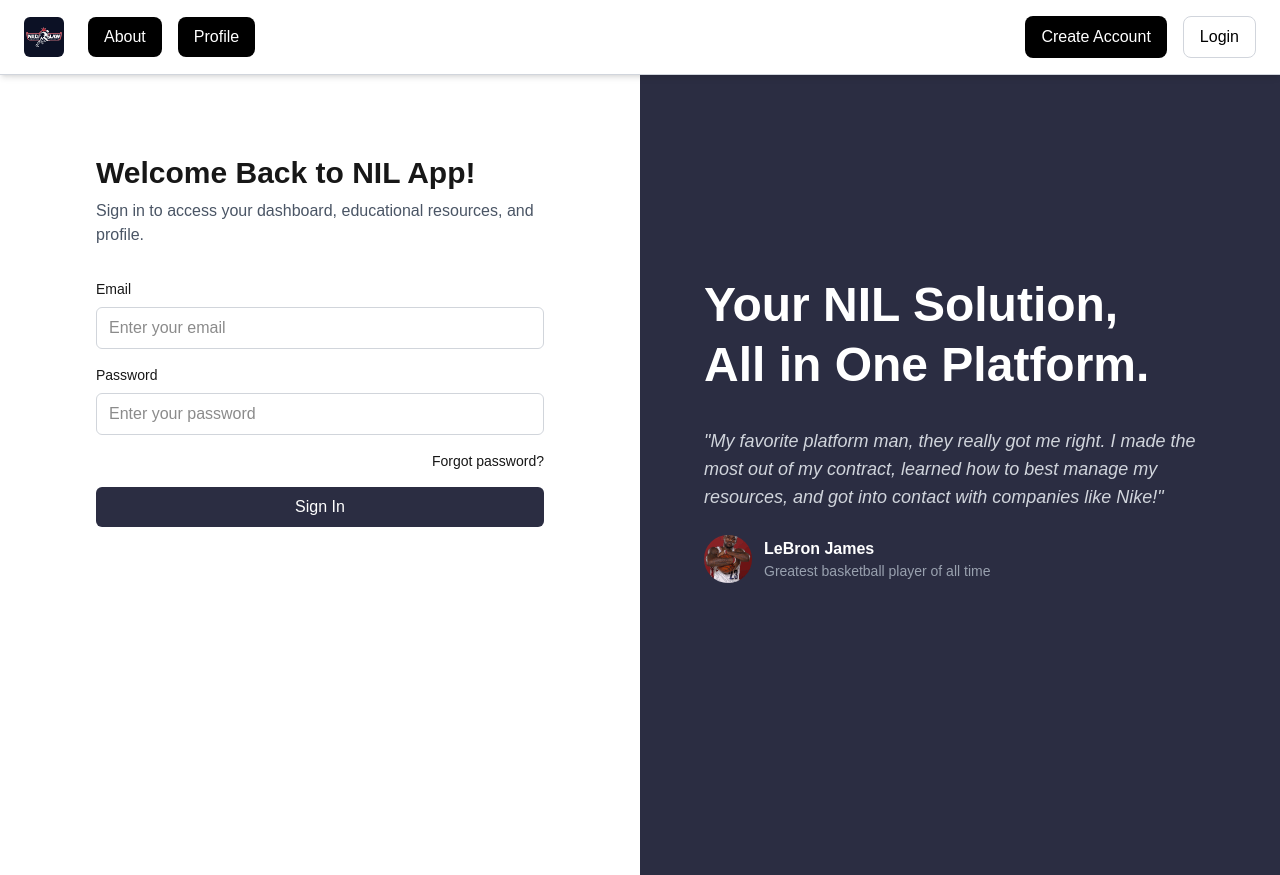
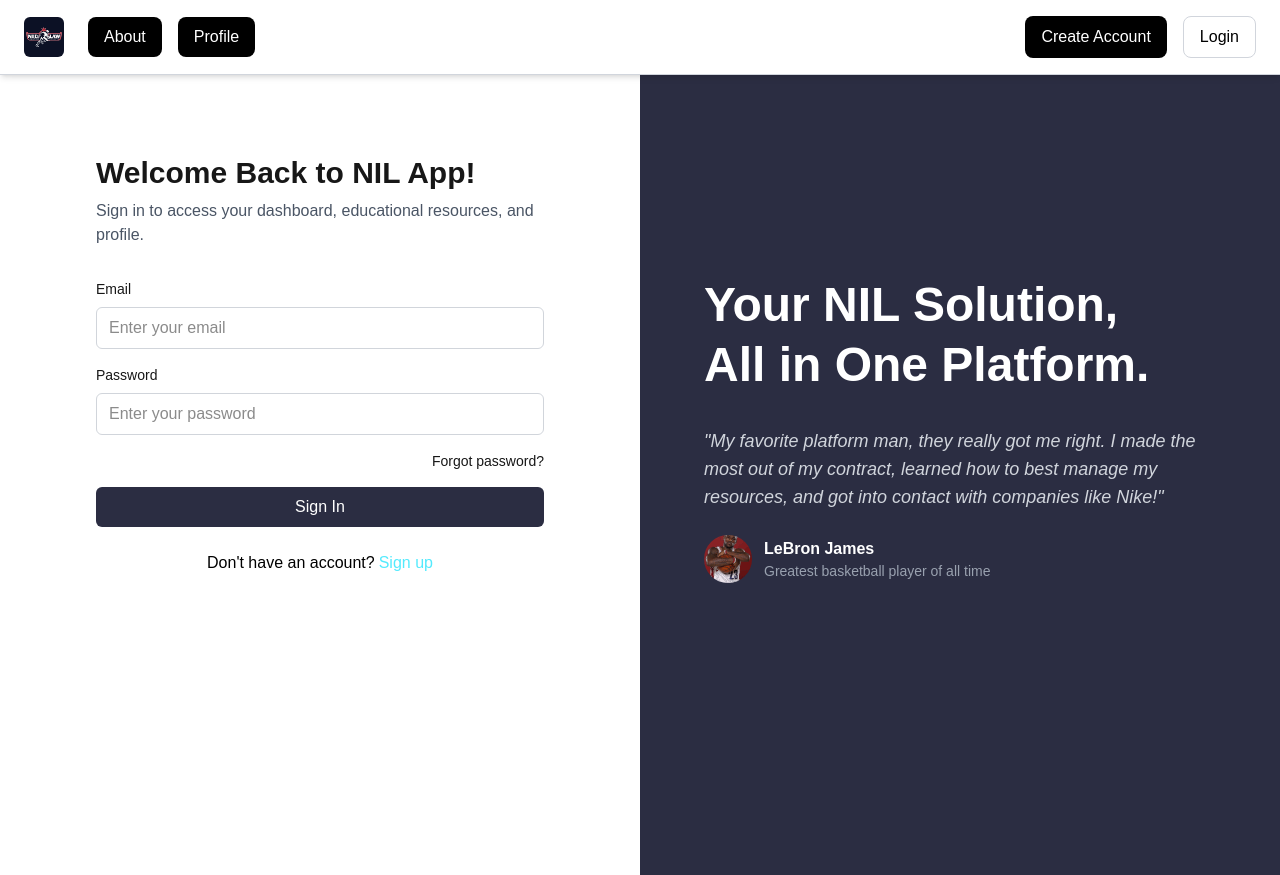
Before and after one commit to Nuclear-CodesUNT/Nuclear-codes-NIL-App, a Next.js app in the folder frontend/: page /login in a window 1280 px wide. Built offline with nearby package versions, Linux system fonts and the light colour scheme.

Commit message:
Added signup redirect on login page

```diff
--- a/frontend/src/app/login/page.tsx
+++ b/frontend/src/app/login/page.tsx
@@ -46,6 +46,12 @@
               Sign In
             </button>
           </form>
+          <div>
+            <p className="pt-6 flex justify-center text-black">
+              Don't have an account?
+              <a href="/signup" className="ml-1 text-cyan-300">Sign up</a>
+            </p>
+          </div>
         </div>
       </div>
 
```
